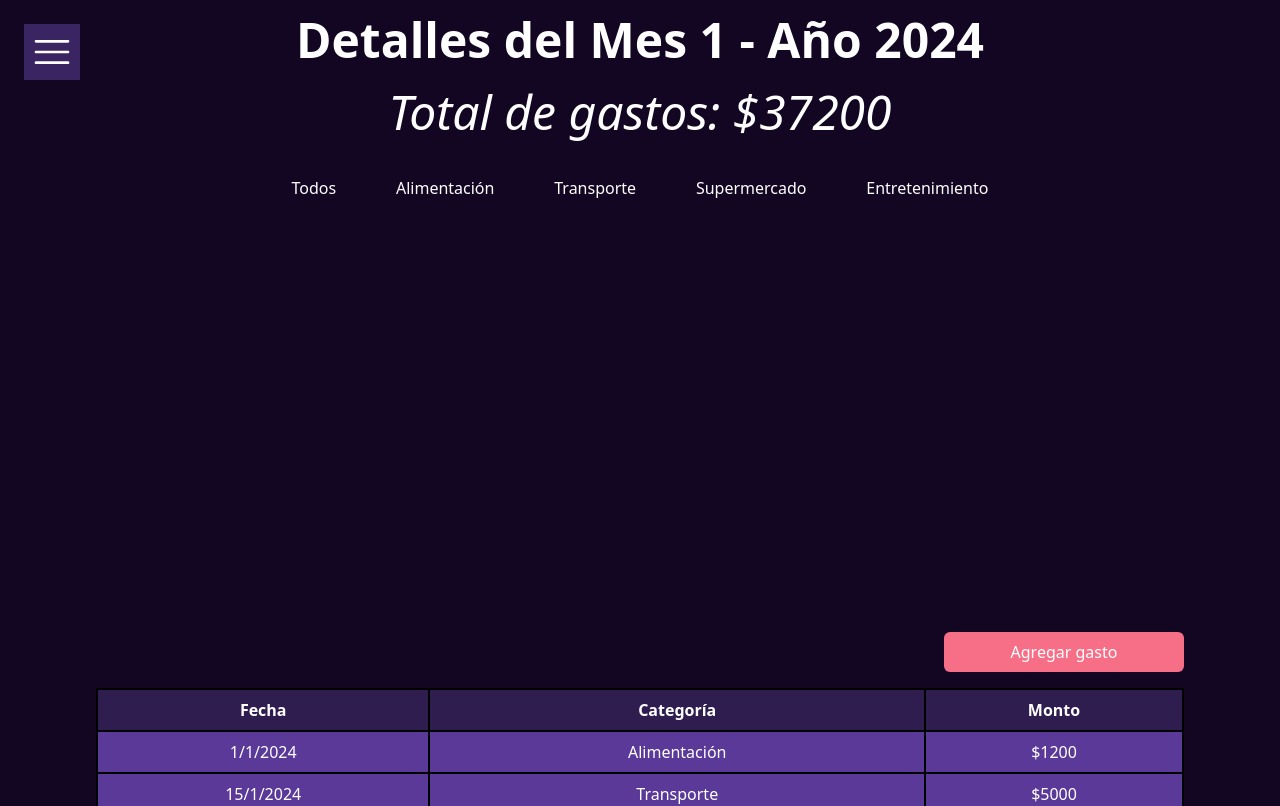
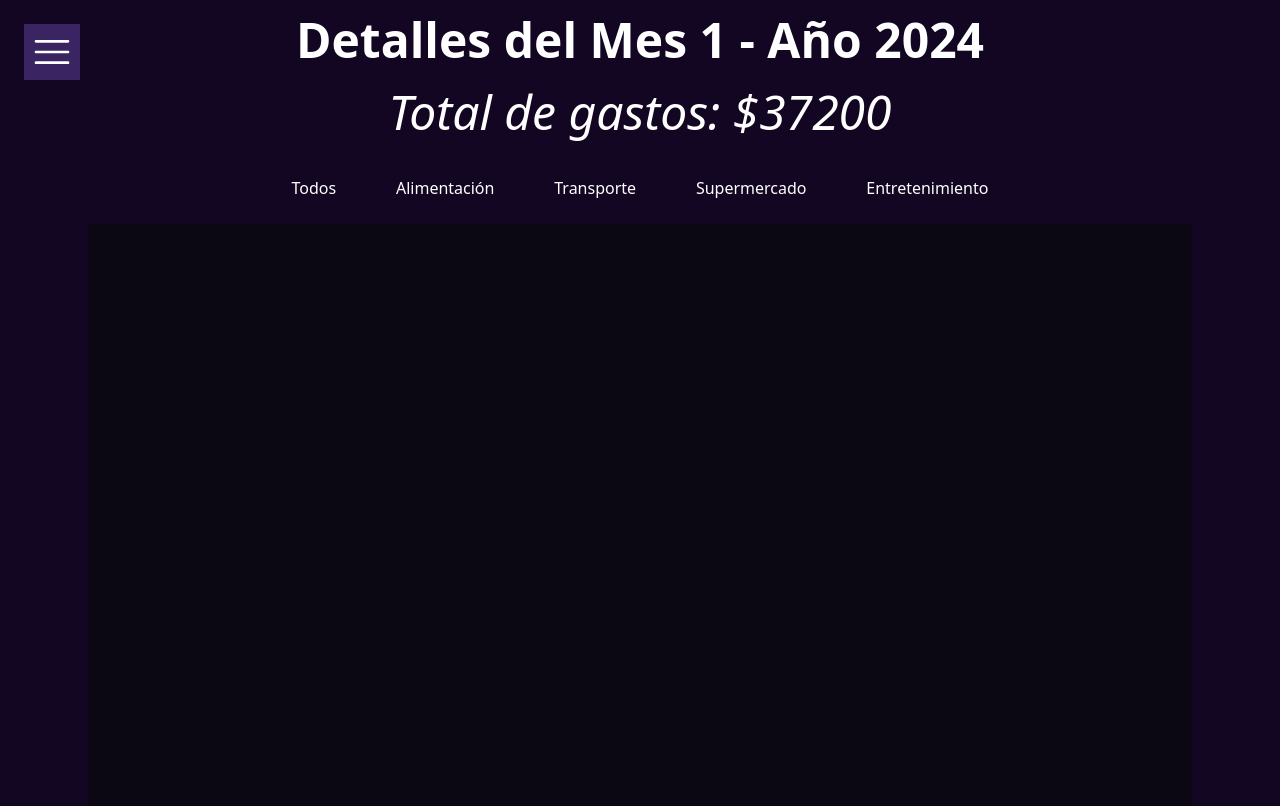
Before and after one commit to federico-cloud/gastosapp, a React (Vite) app: page /dashboard/view-expenses/2024/1 in a window 1280 px wide. Shown: the top 806 px of the page. Built offline with nearby package versions, Linux system fonts and the light colour scheme; data requests are answered from the project's data file.

Commit message:
Adaptador: Se comienza con la creacion del adaptador con su escala en el eje X e Y, ademas se comienza a dar estilos al SVG para mostrar los datos

```diff
--- a/src/adapters/MultipleLineChartAdapter.jsx
+++ b/src/adapters/MultipleLineChartAdapter.jsx
@@ -1,13 +1,53 @@
-import {
-  scaleTime,
-  scaleLinear,
-  max,
-  line as d3_line,
-  curveMonotoneX,
-} from "d3";
+import { scaleTime, scaleLinear, max, line as d3_line } from "d3";
 
 export const MultipleLineChartAdapter = ({ data }) => {
+  // Datos formateados
+  const formattedData = data.map(({ yearId, monthId, dayId, amount }) => ({
+    date: new Date(yearId, monthId - 1, dayId),
+    amount: amount,
+  }));
 
+  // Datos ordenados por fecha
+  const sortedData = formattedData.sort(
+    (a, b) => new Date(a.date) - new Date(b.date)
+  );
 
-  return null;
+  // Escala eje X
+  let xScale = scaleTime()
+    .domain([sortedData[0].date, sortedData[sortedData.length - 1].date])
+    .range([10, 90]);
+
+  // Escala eje Y
+  let yScale = scaleLinear()
+    .domain([0, max(sortedData.map(({ amount }) => amount)) ?? 0])
+    .range([100, 0]);
+
+  let line = d3_line()
+    .x(({ date }) => xScale(date))
+    .y(({ amount }) => yScale(amount));
+
+  return (
+    <div className="bg-purple-900 p-15">
+      {/* Eje X */}
+      <svg width="100%" height="100%" viewBox="0 0 100 100">
+        {sortedData.map((data, i) => {
+          if (data.amount === 0) return null;
+          return (
+            <g key={i}>
+              <text
+                key={i}
+                x={xScale(data.date)}
+                y="100"
+                fontSize="2.5"
+                fill="white"
+                transform={`rotate(-45, ${xScale(data.date)}, 100)`}
+                >
+                {data.date.getDate()}
+              </text>
+            </g>
+          );
+        })}
+      </svg>
+    </div>
+  );
 };
--- a/src/components/DetailsMonthExpenses.jsx
+++ b/src/components/DetailsMonthExpenses.jsx
@@ -97,7 +97,8 @@ export const DetailsMonthExpenses = () => {
         ))}
       </ul>
 
-      <div className="h-100 min-w-[500px]">
+      {/* Grafico */}
+      <div className="w-full">
         <MultipleLineChartAdapter
           data={activeCategory ? filteredExpensesByCategory : expensesByMonth}
         />
@@ -108,7 +109,7 @@ export const DetailsMonthExpenses = () => {
       </button>
       {isOpen && <NewExpenseForm togglePopup={handlePopup} />}
 
-      {/* Tabla y Gráfico */}
+      {/* Tabla */}
       <div className="w-full container-row">
         <TableMonthExpenses
           expensesByMonth={expensesByMonth}
```
